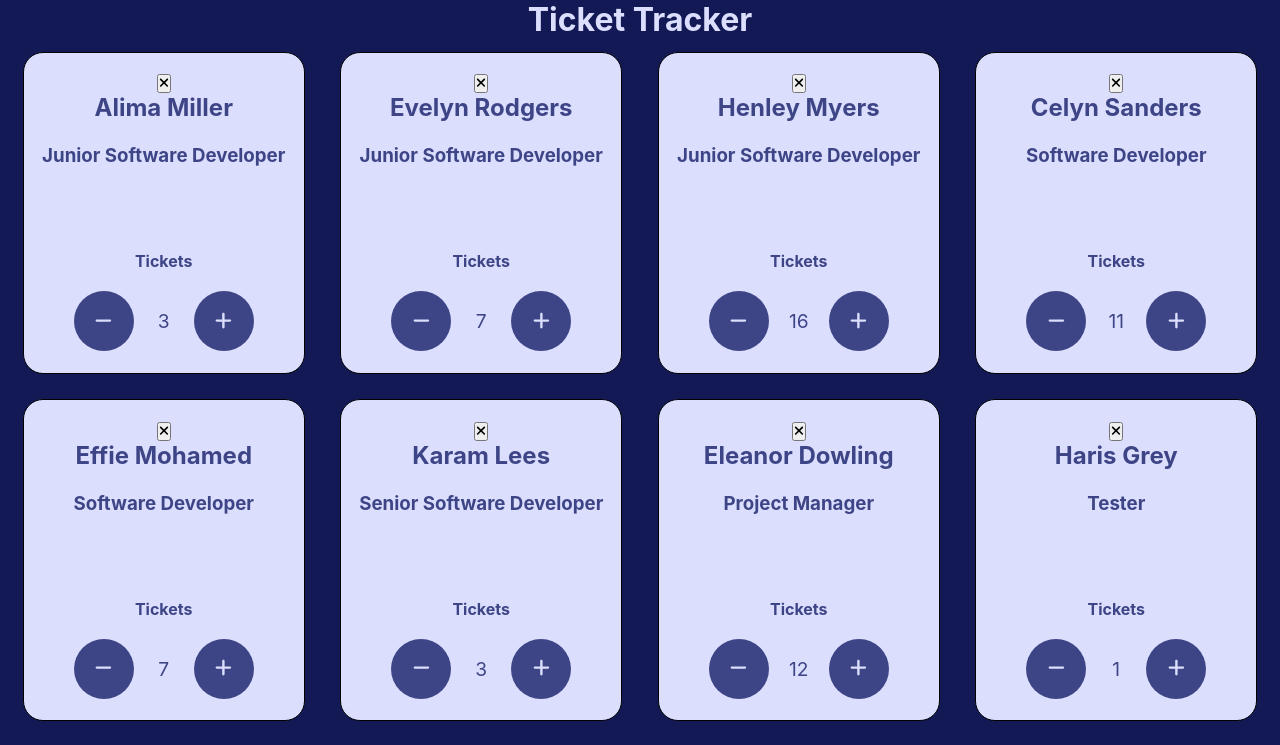
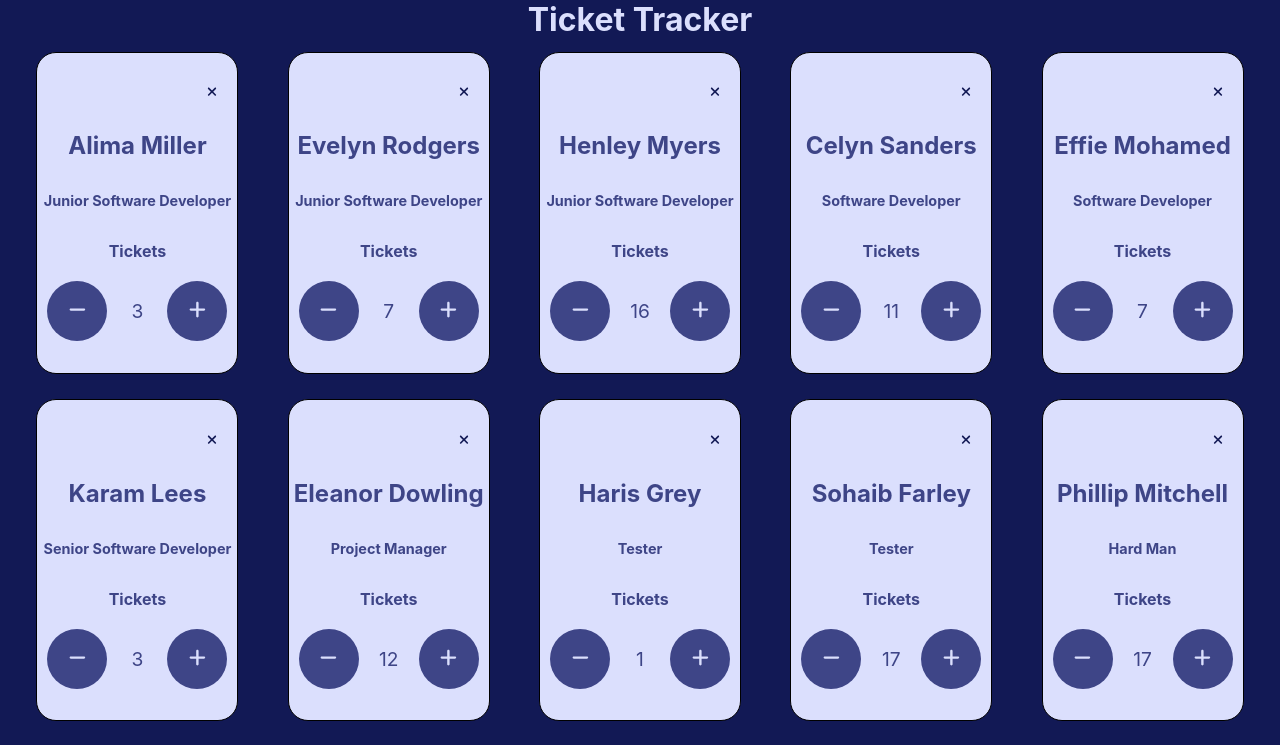
Before and after one commit to HPTR/ticket-tracker, a React (Create React App) app: page / in a window 1280 px wide. Shown: the top 745 px of the page. Built offline with nearby package versions, Linux system fonts and the light colour scheme.

Commit message:
Add styling for delete button

```diff
--- a/src/components/Tracker/Tracker.scss
+++ b/src/components/Tracker/Tracker.scss
@@ -2,13 +2,13 @@
 
 .tracker {
     display: flex;
-    justify-content: center;
+    justify-content: space-evenly;
     flex-wrap: wrap;
     align-items: center;
     flex-direction: column;
     border: 1px solid black;
-    width: 280px;
-    height: 40vh;
+    width: 200px;
+    height: 250px;
     margin: 1%;
     background-color: $color-lightblue;
     color: $color-blue;
@@ -23,10 +23,28 @@
 
     &__name {
         font-weight: bold;
-        margin-bottom: 8%;
     }
 
     &__role {
-        margin-bottom: 30%;
+        font-size: 0.9rem;
+    }
+
+    &__delete {
+        border-radius: 50%;
+        border: none;
+        padding: 0;
+        color: $color-darkblue;
+        background: none;
+        cursor: pointer;
+        align-self: flex-end;
+        justify-self: flex-start;
+        margin-right: 10%;
+        display: inline;
     }
 }
+
+@media (min-width: 576px){
+    .tracker {
+        height: 40vh;
+    }
+}
```
